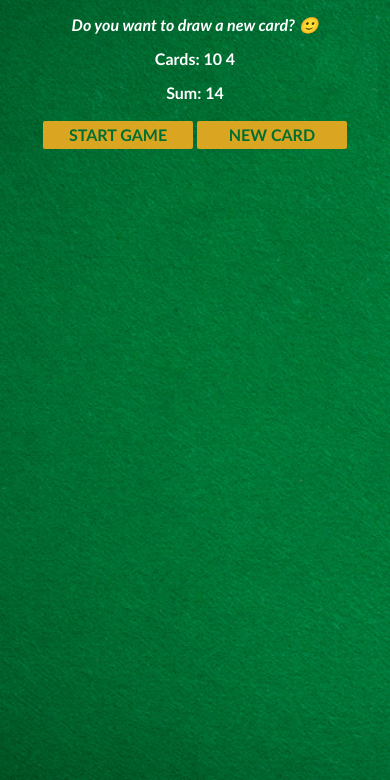
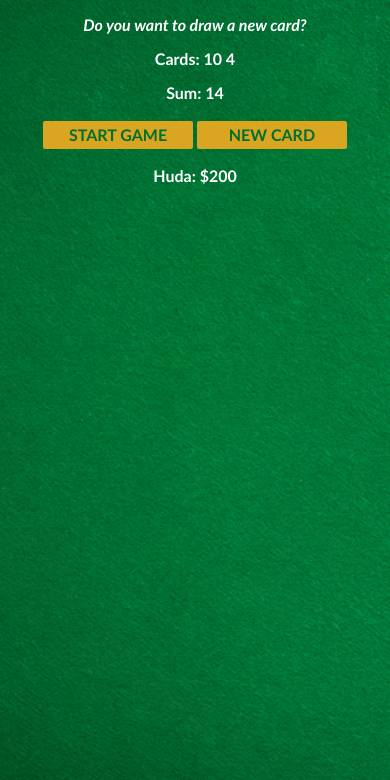
Before and after one commit to hudaysawalha-web/code2career-js-challenges, a plain HTML site: page Blackjack Casino Game/index.html in a window 390 px wide. Both pictures are taken after a click on the button "START GAME". Shown: the part 64-844 px from the top of the page. Drawn offline with nearby package versions, Linux system fonts and the light colour scheme.

Commit message:
feat: implement Blackjack casino game logic
- Created core game functionality in vanilla JavaScript:
  * Card dealing system with random card generation
  * Game state management (sum calculation, win/lose conditions)
  * Player object with name and chip count
- Added proper game rules
  * Face cards count as 10
  * Ace counts as 11
  * Blackjack detection (sum === 21)
  * Bust detection (sum > 21)

- Included responsive HTML structure with minimal styling

```diff
--- a/Blackjack Casino Game/index.html
+++ b/Blackjack Casino Game/index.html
@@ -9,6 +9,7 @@
         <p id="sum-el">Sum:</p>
         <button onclick="startGame()">START GAME</button>
         <button onclick="newCard()">NEW CARD</button>
+        <p id="player-el"></p>
         <script src="index.js"></script>
     </body>
 </html>
--- a/Blackjack Casino Game/index.js
+++ b/Blackjack Casino Game/index.js
@@ -1,39 +1,66 @@
-let firstCard = 10
-let secondCard = 4
-let cards = [firstCard, secondCard]
-
-let sum = firstCard + secondCard
+let cards = []
+let sum = 0
 let hasBlackJack = false
-let isAlive = true
+let isAlive = false
 let message = ""
 let messageEl = document.getElementById("message-el")
 let sumEl = document.getElementById("sum-el")
 let cardsEl = document.getElementById("cards-el")
+let playerEl = document.getElementById("player-el")
+
+let player = {
+    name: "Huda",
+    chips: 200,
+}
+
+
+playerEl.textContent = player.name + ": $" + player.chips
+
+function getRandomCard() {
+    let randomNumber = Math.floor(Math.random() * 13) + 1
+    if (randomNumber > 10) {
+        return 10
+    } else if (randomNumber === 1) {
+        return 11
+    } else {
+        return randomNumber
+    }
+}
 
 function startGame() {
+    isAlive = true
+    let firstCard = getRandomCard()
+    let secondCard = getRandomCard()
+    cards = [firstCard, secondCard]
+    sum = firstCard + secondCard
     renderGame()
 }
 
 function renderGame() {
-    cardsEl.textContent = "Cards: " + cards[0] + " " + cards[1]
+    cardsEl.textContent = "Cards: "
+    for (let i = 0; i < cards.length; i++) {
+        cardsEl.textContent += cards[i] + " "
+    }
+
     sumEl.textContent = "Sum: " + sum
     if (sum <= 20) {
-        message = "Do you want to draw a new card? 🙂"
+        message = "Do you want to draw a new card?"
     } else if (sum === 21) {
-        message = "Wohoo! You've got Blackjack! 🥳"
+        message = "You've got Blackjack!"
         hasBlackJack = true
     } else {
-        message = "You're out of the game! 😭"
+        message = "You're out of the game!"
         isAlive = false
     }
-
     messageEl.textContent = message
 }
 
+
 function newCard() {
-    let card = 6
-    sum += card
-    cards.push(card)
-    console.log(cards)
-    renderGame()
+    if (isAlive === true && hasBlackJack === false) {
+        let card = getRandomCard()
+        sum += card
+        cards.push(card)
+        renderGame()
+    }
 }
```
